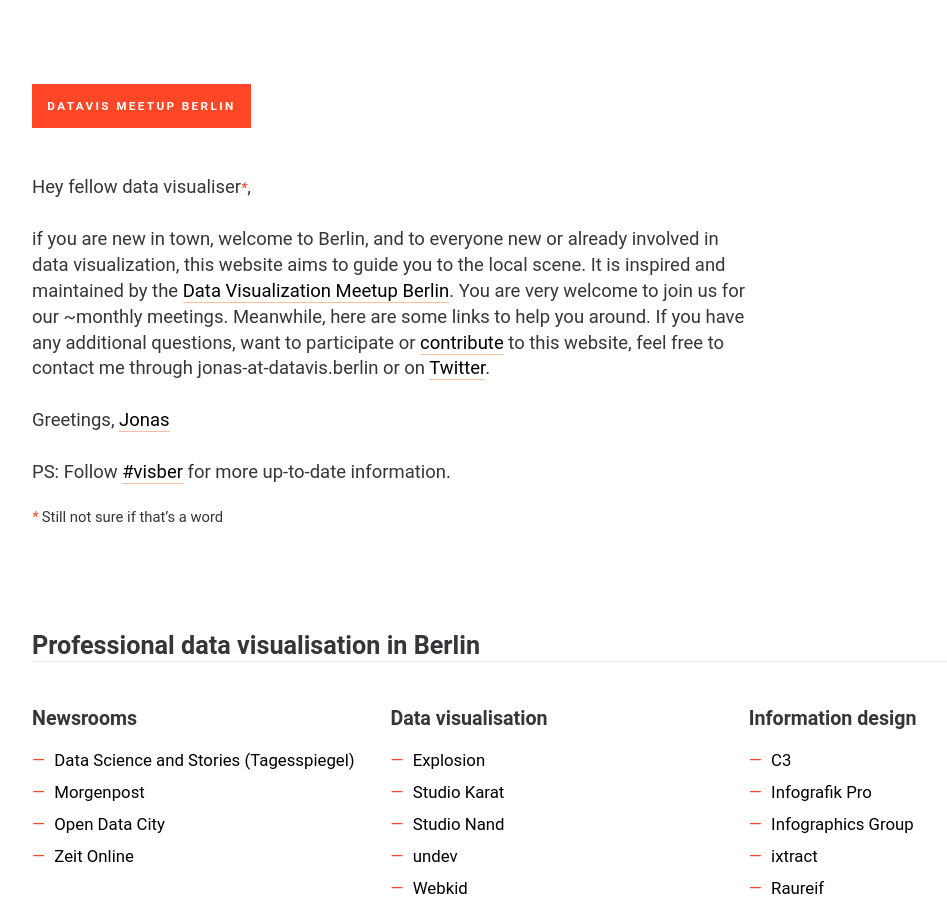
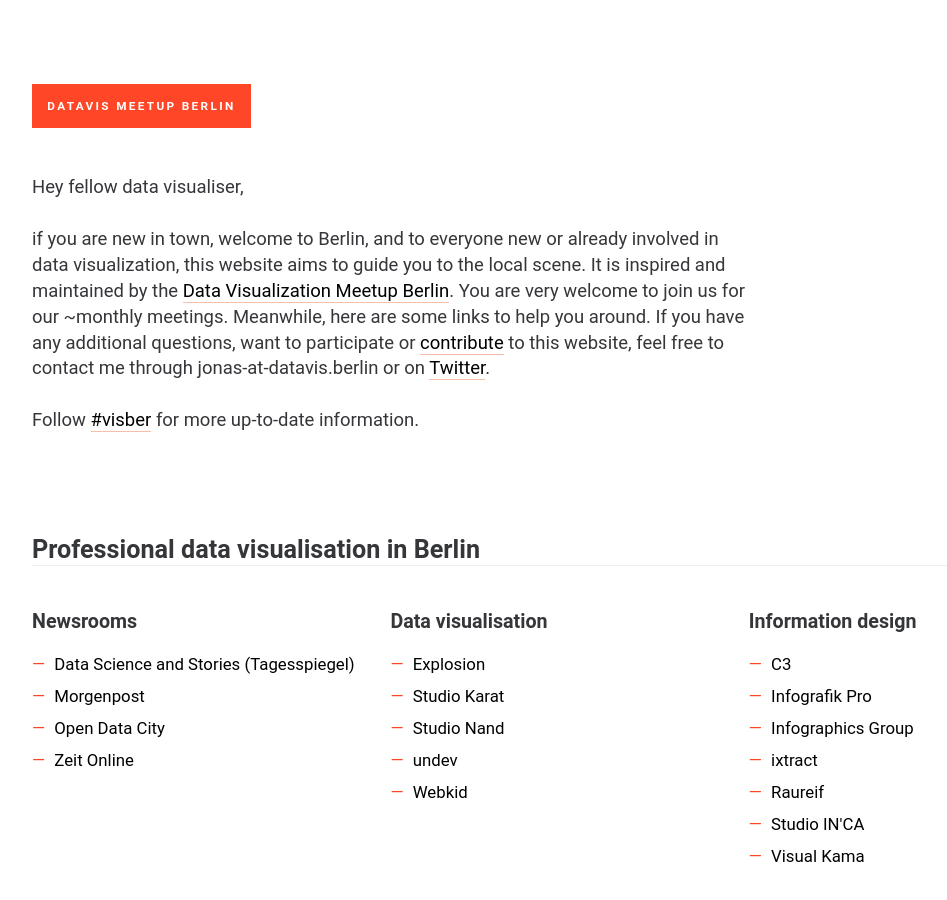
Before and after one commit to Data-Visualization-Berlin/datavis.berlin, a Jekyll site: the page built from index.html, in a window 1280 px wide and 900 px high. Shown: the whole window, without its empty margins (48-995 px from the left). Built offline with Jekyll 4.4.1, drawn with Linux system fonts in a browser that asks for light colours.

Commit message:
new introduction

```diff
--- a/_includes/header.html
+++ b/_includes/header.html
@@ -1,14 +1,10 @@
     <header>
       <a href="http://datavis.berlin" rel="index" id="logo">DataVis Meetup Berlin</a>
       <p>
-        Hey fellow data visualiser<em><small>*</small></em>,<br /><br />
+        Hey fellow data visualiser,<br /><br />
 
-        if you are new in town, welcome to Berlin, and to everyone new or already involved in data visualization, this website aims to guide you to the local scene. It is inspired and maintained by the <a href="https://www.meetup.com/de-DE/Data-Visualization-Berlin/">Data Visualization Meetup Berlin</a>. You are very welcome to join us for our ~monthly meetings. Meanwhile, here are some links to help you around. If you have any additional questions, want to participate or <a href="https://github.com/Data-Visualization-Berlin/Data-Visualization-Berlin.github.io">contribute</a> to this website, feel free to contact me through jonas-at-datavis.berlin or on <a href="https://twitter.com/zeto" rel="author">Twitter</a>.<br /><br />
+        if you are new in town, welcome to Berlin, and to everyone new or already involved in data visualization, this website aims to guide you to the local scene. It is inspired and maintained by the <a href="https://www.meetup.com/de-DE/Data-Visualization-Berlin/">Data Visualization Meetup Berlin</a>. You are very welcome to join us for our ~monthly meetings. Meanwhile, here are some links to help you around. If you have any additional questions, want to participate or <a href="https://github.com/Data-Visualization-Berlin/Datavis-Berlin-Website">contribute</a> to this website, feel free to contact me through jonas-at-datavis.berlin or on <a href="https://twitter.com/zeto" rel="author">Twitter</a>.<br /><br />
 
-        Greetings, <a href="https://twitter.com/zeto" rel="author">Jonas</a><br /><br />
-
-        PS: Follow <a href="https://twitter.com/hashtag/visber">#visber</a> for more up-to-date information.
+        Follow <a href="https://twitter.com/hashtag/visber">#visber</a> for more up-to-date information.
       </p>
-
-      <p><small><em>*</em> Still not sure if that’s a word</small></p>
     </header>
```
